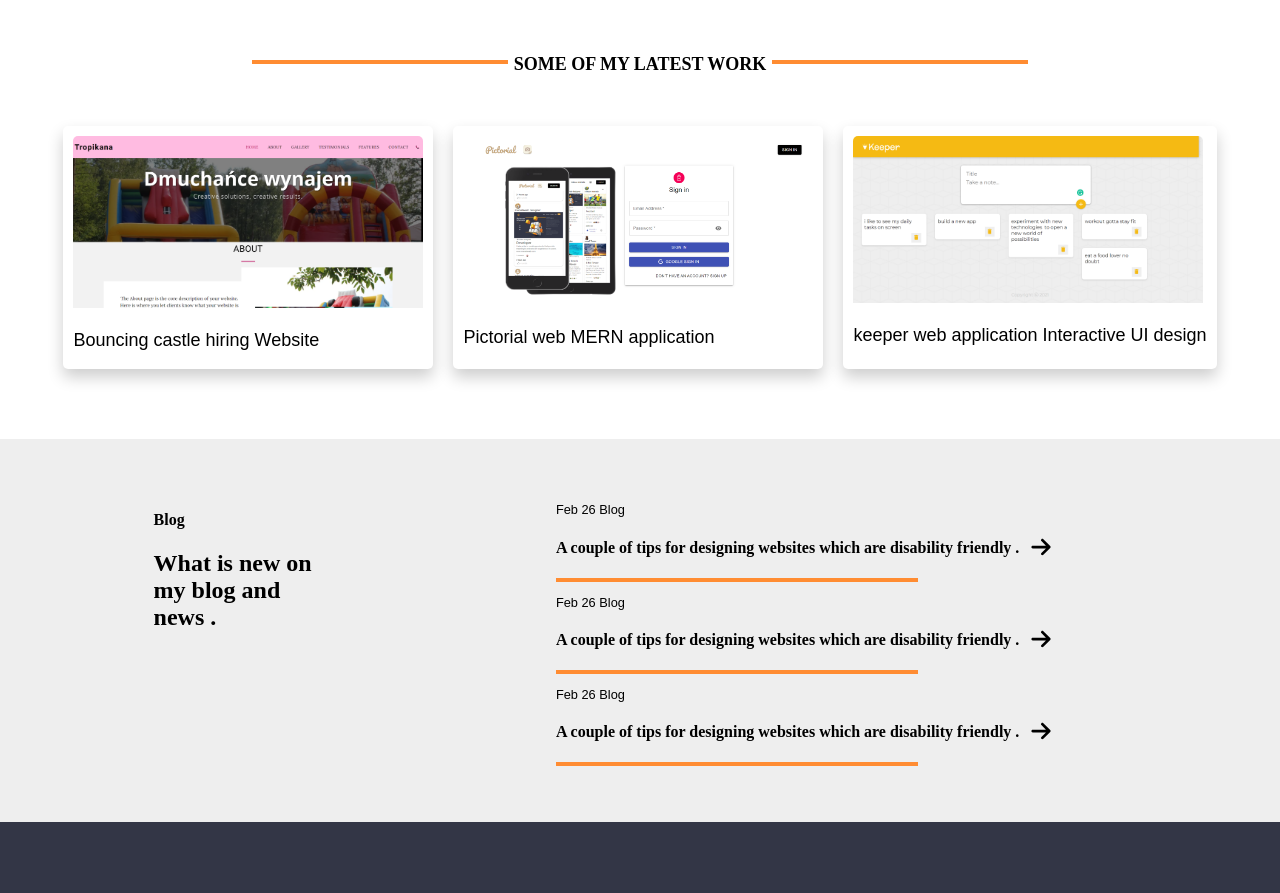
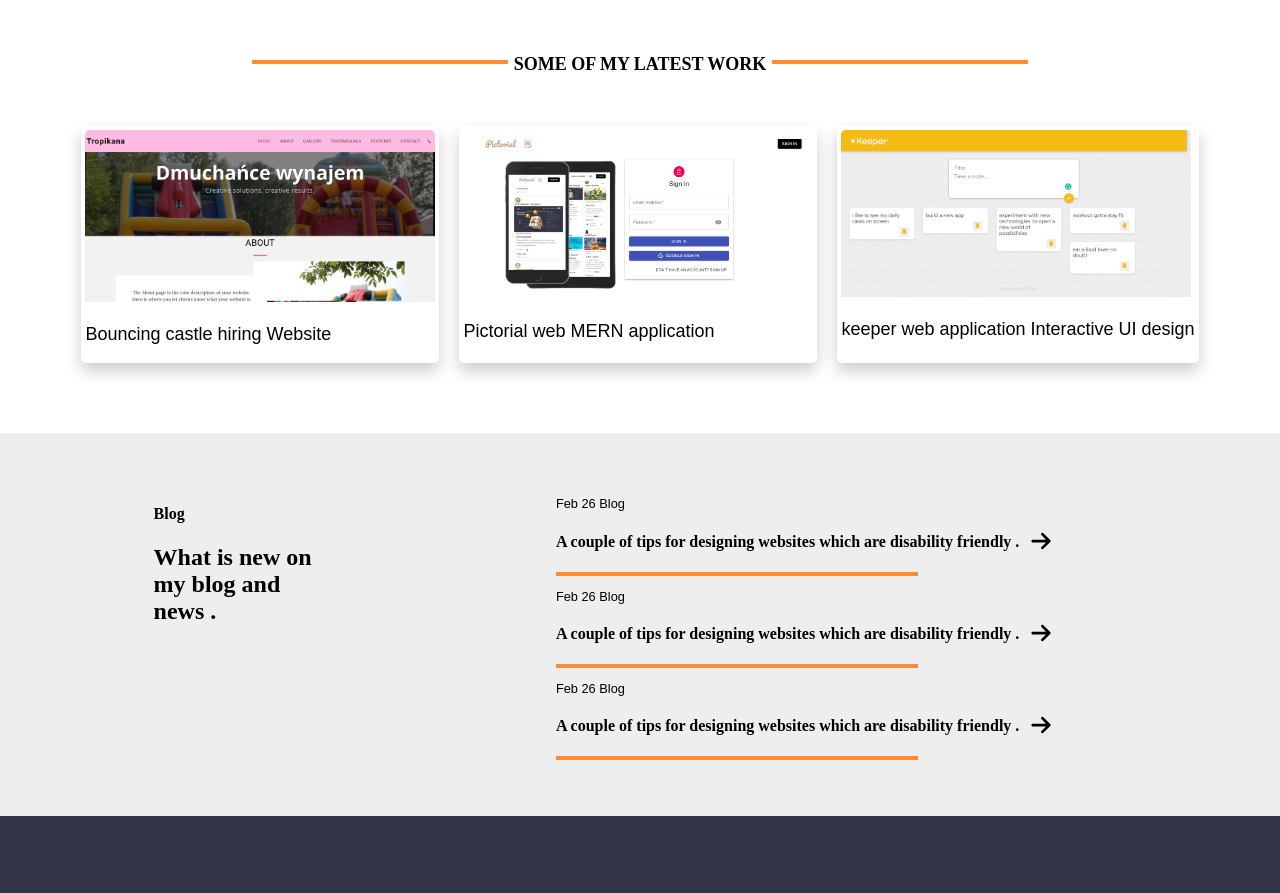
Before and after one commit to robsonmanata/PortfolioModernReact, a React (Vite) app: page / in a window 1280 px wide. Shown: the part 1180-2073 px from the top of the page. Built offline with nearby package versions, Linux system fonts and the light colour scheme.

Commit message:
margin adjust

```diff
--- a/src/Components/Project/project.css
+++ b/src/Components/Project/project.css
@@ -8,7 +8,7 @@
 .project{
     border-radius: 5px;
     flex:33%;
-    margin: 10px;
+    margin: 4px;
 
 
 }
```
